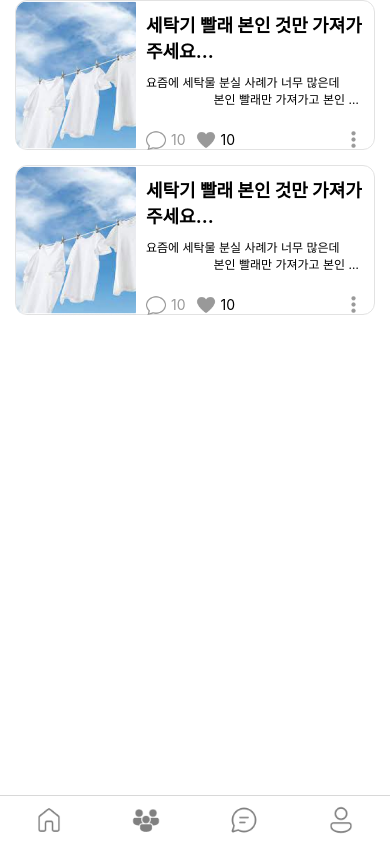
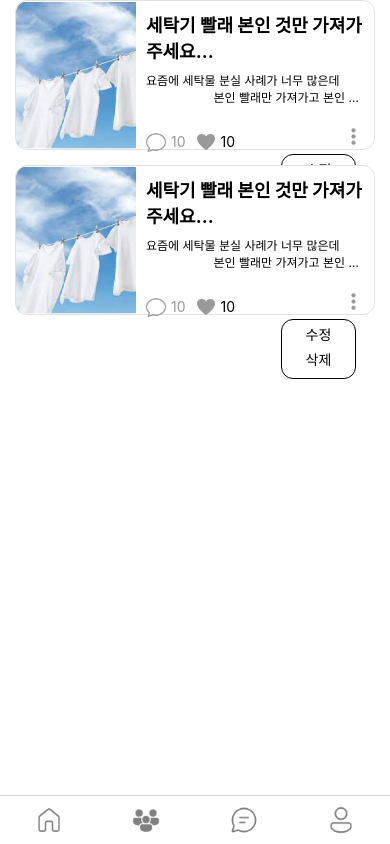
Before and after one commit to Bamdoliro/G-A, a React Native app: screen /CommunityScreen in a window 390 px wide. Built offline with nearby package versions, Linux system fonts and the light colour scheme.

Commit message:
ADD :: PostList Option 부분 레이아웃

```diff
--- a/components/CommunityPostPage/PostList/PostList/PostList/PostList.js
+++ b/components/CommunityPostPage/PostList/PostList/PostList/PostList.js
@@ -4,7 +4,7 @@ import ChatImg from "../../../../../assets/chat.png"
 import LikeImg from "../../../../../assets/heart.png"
 import OptionImg from "../../../../../assets/option.png"
 
-export default function PostList({Title, Explanation, ChatOfNumber, LikeOfNumber}) {
+export default function PostList({ Title, Explanation, ChatOfNumber, LikeOfNumber }) {
     return (
         <View style={styles.PostList}>
             <Image
@@ -41,12 +41,19 @@ export default function PostList({Title, Explanation, ChatOfNumber, LikeOfNumber
                             </Text>
                         </View>
                     </View>
-                    <TouchableOpacity>
-                        <Image
-                            source={OptionImg}
-                            style={styles.OptionImg}
-                        />
-                    </TouchableOpacity>
+                    <View style={styles.OptionArea}>
+                        <TouchableOpacity style={styles.OptionBtn}>
+                            <Image
+                                source={OptionImg}
+                                style={styles.OptionImg}
+                            />
+                        </TouchableOpacity>
+                        <View style={styles.Option}>
+                            <Text style={styles.OptionItem}>수정</Text>
+                            <Text style={styles.OptionItem}>삭제</Text>
+                        </View>
+                    </View>
+
                 </View>
             </View>
         </View>
@@ -62,7 +69,7 @@ const styles = StyleSheet.create({
         width: 360,
         height: 150,
         borderRadius: 12,
-        marginBottom: 15
+        marginBottom: 15,
     },
     PostImg: {
         width: 120,
@@ -116,8 +123,24 @@ const styles = StyleSheet.create({
         width: 20,
         marginRight: 5
     },
+    OptionBtn: {
+        marginBottom: 10
+    },
     OptionImg: {
         width: 25,
         height: 25
+    },
+    Option: {
+        position: "absolute",
+        right: 10,
+        top: 30,
+        borderWidth: 1,
+        width: 75,
+        padding: 4,
+        borderRadius: 12,
+    },
+    OptionItem: {
+        textAlign: "center",
+        marginBottom: 5
     }
 })
```
